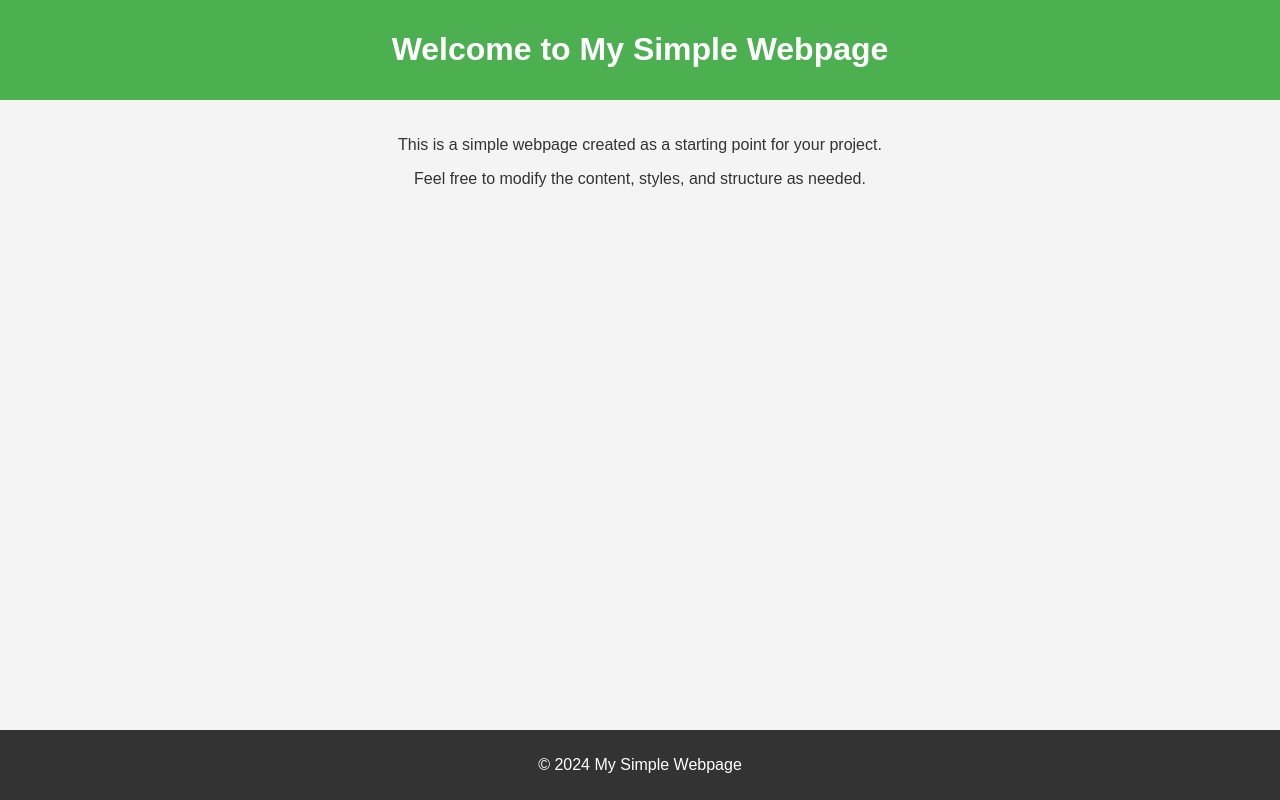
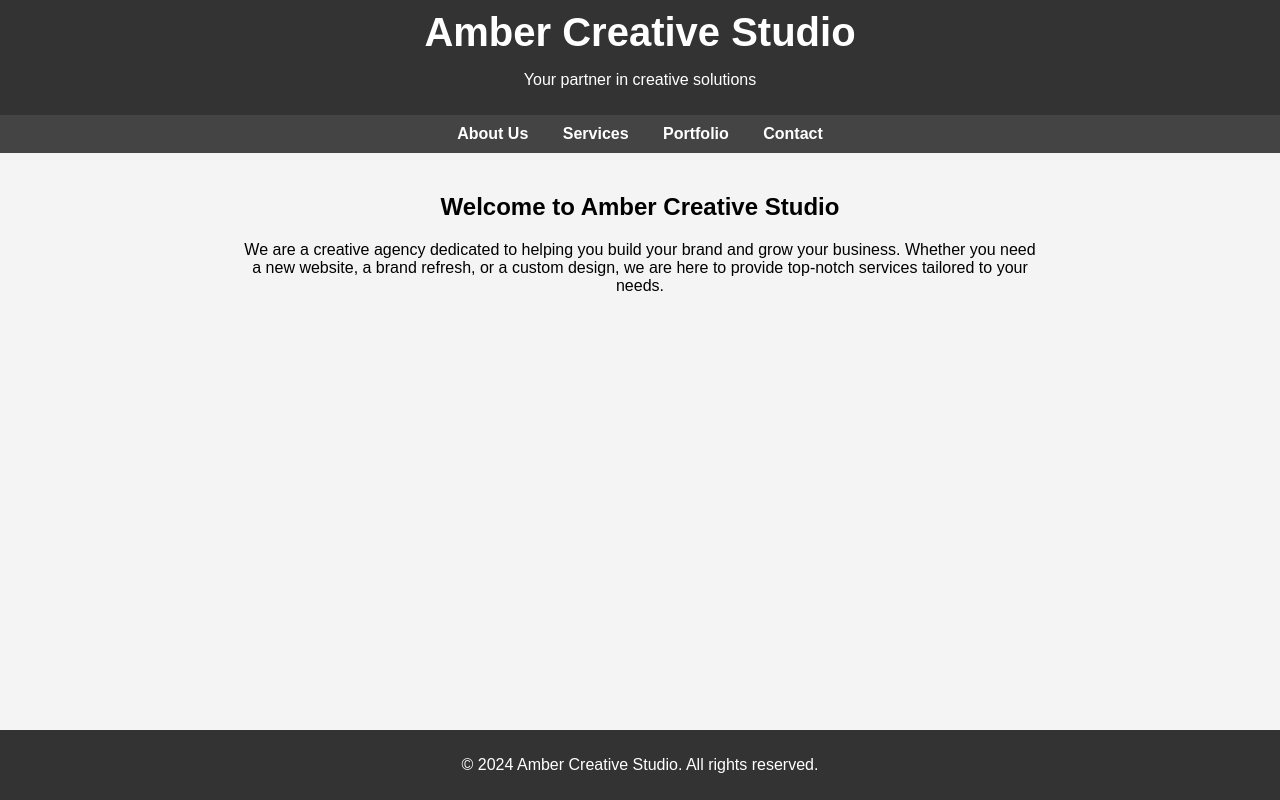
Before and after one commit to TR1114/amber, a plain HTML site: page index.html in a window 1280 px wide. Drawn offline with Linux system fonts and the light colour scheme.

Commit message:
Add homepage content

```diff
--- a/index.html
+++ b/index.html
@@ -3,53 +3,79 @@
 <head>
     <meta charset="UTF-8">
     <meta name="viewport" content="width=device-width, initial-scale=1.0">
-    <title>Love you crump</title>
+    <title>Amber Creative Studio</title>
     <style>
         body {
             font-family: Arial, sans-serif;
-            background-color: #f4f4f4;
-            color: #333;
             margin: 0;
             padding: 0;
+            background-color: #f4f4f4;
+        }
+        header {
+            background-color: #333;
+            color: #fff;
+            padding: 10px 0;
             text-align: center;
         }
-        header {
-            background-color: #4CAF50;
-            color: white;
-            padding: 10px 0;
+        header h1 {
+            margin: 0;
+            font-size: 2.5em;
         }
-        main {
+        nav {
+            margin: 0;
+            padding: 10px;
+            text-align: center;
+            background-color: #444;
+        }
+        nav a {
+            color: #fff;
+            margin: 0 15px;
+            text-decoration: none;
+            font-weight: bold;
+        }
+        section {
             padding: 20px;
+            text-align: center;
+        }
+        .content {
+            max-width: 800px;
+            margin: 0 auto;
         }
         footer {
             background-color: #333;
-            color: white;
+            color: #fff;
+            text-align: center;
             padding: 10px 0;
             position: fixed;
             width: 100%;
             bottom: 0;
         }
-        a {
-            color: #4CAF50;
-            text-decoration: none;
-        }
-        a:hover {
-            text-decoration: underline;
-        }
     </style>
 </head>
 <body>
+
     <header>
-        <h1>Welcome to My Simple Webpage</h1>
+        <h1>Amber Creative Studio</h1>
+        <p>Your partner in creative solutions</p>
     </header>
 
-    <main>
-        <p>This is a simple webpage created as a starting point for your project.</p>
-        <p>Feel free to modify the content, styles, and structure as needed.</p>
-    </main>
+    <nav>
+        <a href="#about">About Us</a>
+        <a href="#services">Services</a>
+        <a href="#portfolio">Portfolio</a>
+        <a href="#contact">Contact</a>
+    </nav>
+
+    <section class="content">
+        <h2>Welcome to Amber Creative Studio</h2>
+        <p>
+            We are a creative agency dedicated to helping you build your brand and grow your business. Whether you need a new website, a brand refresh, or a custom design, we are here to provide top-notch services tailored to your needs.
+        </p>
+    </section>
 
     <footer>
-        <p>&copy; 2024 My Simple Webpage</p>
+        <p>&copy; 2024 Amber Creative Studio. All rights reserved.</p>
     </footer>
+
 </body>
 </html>
```
